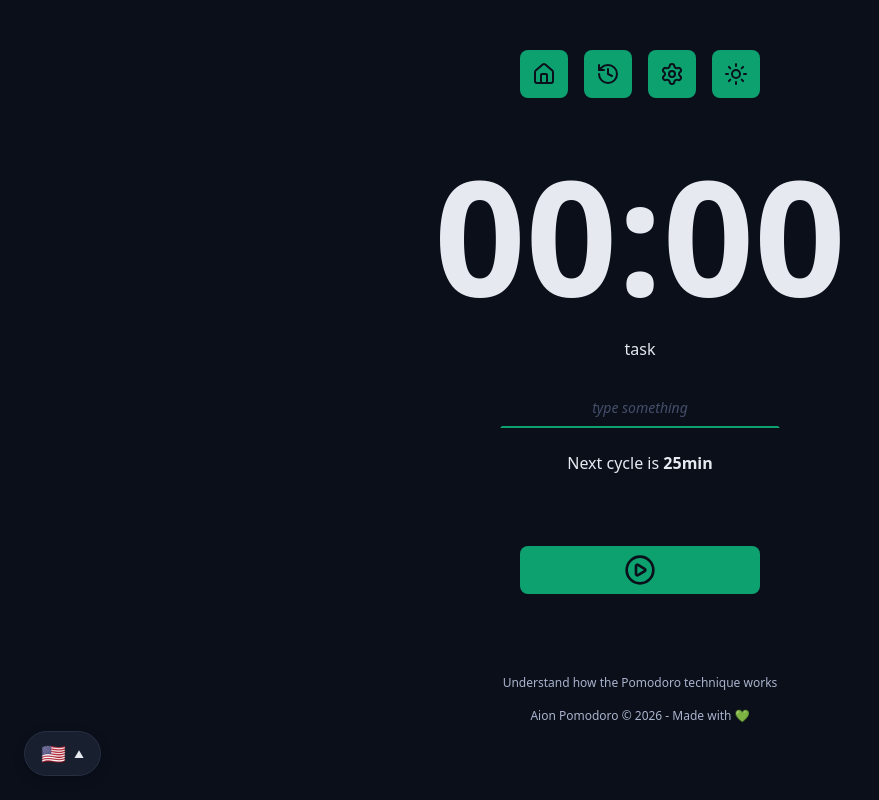
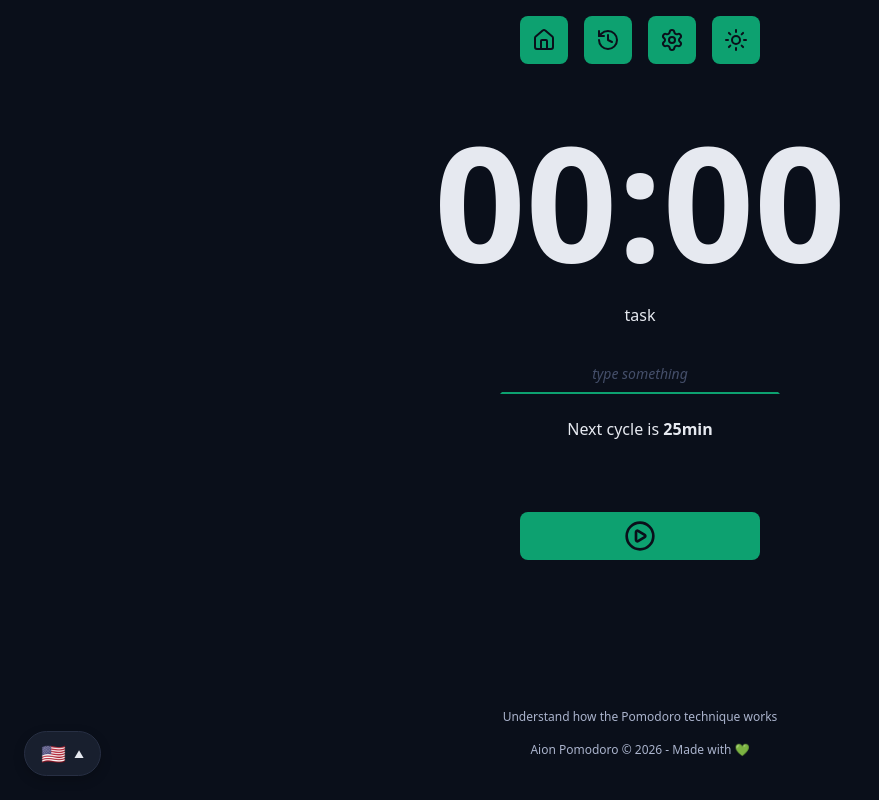
Before and after one commit to alan1994bruno/aion-pomodoro, a React (Vite) app: page / in a window 1280 px wide. Shown: the whole page, without its empty margins (0-879 px from the left). Built offline with nearby package versions, Linux system fonts and the light colour scheme.

Commit message:
refactor: remove log change layout

```diff
--- a/src/components/layout/ContainerScreen/ContainerScreen.tsx
+++ b/src/components/layout/ContainerScreen/ContainerScreen.tsx
@@ -1,5 +1,5 @@
 import { Outlet } from 'react-router';
-import { Footer } from '@/components/ui/Footer';
+import { Footer } from '@/components/layout/Footer';
 import { Menu } from '../Menu';
 import { MainLayout } from '../MainLayout';
 import { Container } from '../Container/Container';
--- a/src/components/ui/Footer/Footer.module.css
+++ b/src/components/layout/Footer/Footer.module.css
@@ -5,6 +5,7 @@
   justify-content: center;
   font-size: 1.2rem;
   gap: 1.6rem;
+  padding-bottom: 1.2rem;
 }
 
 .footer a {
--- a/src/components/ui/Footer/Footer.tsx
+++ b/src/components/layout/Footer/Footer.tsx
@@ -1,5 +1,5 @@
 import styles from './Footer.module.css';
-import { Link } from '../Link';
+import { Link } from '@/components/ui/Link';
 import { useTranslation } from 'react-i18next';
 
 export function Footer() {
--- a/src/components/layout/MainLayout/MainLayout.module.css
+++ b/src/components/layout/MainLayout/MainLayout.module.css
@@ -1,3 +1,7 @@
+.main {
+  min-height: calc(100vh - 220px);
+}
+
 .main h1 {
   font-size: 3.2rem;
   margin-bottom: 1.6rem;
--- a/src/components/layout/Menu/Menu.module.css
+++ b/src/components/layout/Menu/Menu.module.css
@@ -3,6 +3,7 @@
   align-items: center;
   justify-content: center;
   gap: 1.6rem;
+  padding-top: 1.6rem;
 }
 
 .menuLink {
--- a/src/features/timer/routes/HistoryScreen.tsx
+++ b/src/features/timer/routes/HistoryScreen.tsx
@@ -57,8 +57,6 @@ export function HistoryScreen() {
     });
   }
 
-  console.log('>>>> ', sortedTasks);
-
   return (
     <>
       <Heading>
--- a/src/styles/globals.css
+++ b/src/styles/globals.css
@@ -27,7 +27,6 @@ body {
   font-size: 1.6rem; /* 16px */
   background: var(--gray-900);
   color: var(--text-default);
-  padding-top: 5rem;
 }
 
 .form {
```
Also changed, not shown: src/components/layout/Footer/index.ts (renamed from src/components/ui/Footer/index.ts).
